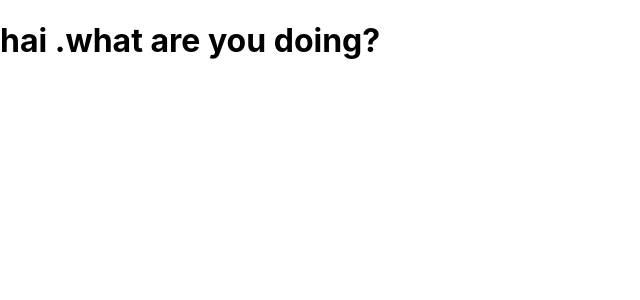
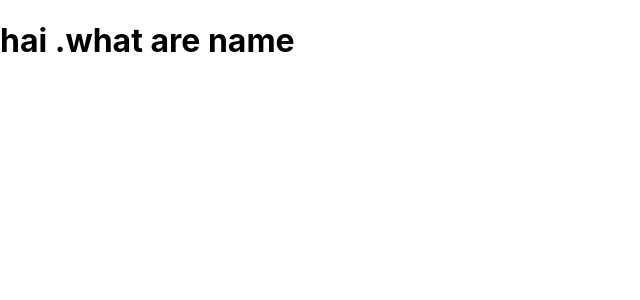
Before and after one commit to Akashtomnick/House-Rental, a React (Create React App) app in the folder myproject/: page / in a window 1280 px wide. Shown: the top 300 px of the page, without its empty margins (0-640 px from the left). Built offline with nearby package versions, Linux system fonts and the light colour scheme.

Commit message:
test commit

```diff
--- a/myproject/src/NameChanged.js
+++ b/myproject/src/NameChanged.js
@@ -6,7 +6,7 @@ function Dashboard (){
         return(Name[int]);
     }
     return(<div>
-        <h1>hai {Namechanged}.what are you doing?</h1>
+        <h1>hai {Namechanged}.what are name</h1>
     </div>)
 }
 export default Dashboard;
```
